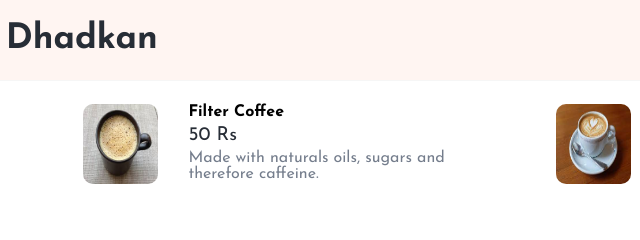
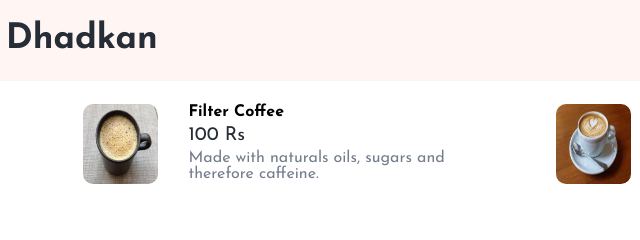
Before and after one commit to StarkHeartJarvis/Restauarnt-Booking, a website: page public/cappuccino.html in a window 1280 px wide. Shown: the top 240 px of the page, 123-763 px from the left. Drawn offline with nearby package versions, Linux system fonts and the light colour scheme.

Commit message:
Initial Commit

```diff
--- a/public/cappuccino.html
+++ b/public/cappuccino.html
@@ -43,7 +43,7 @@
 
                 <div class="food-menu-desc">
                     <h4>Filter Coffee</h4>
-                    <p class="food-price">50 Rs</p>
+                    <p class="food-price">100 Rs</p>
                     <p class="food-detail">
                         Made with naturals oils, sugars and therefore caffeine.
                     </p>
```
